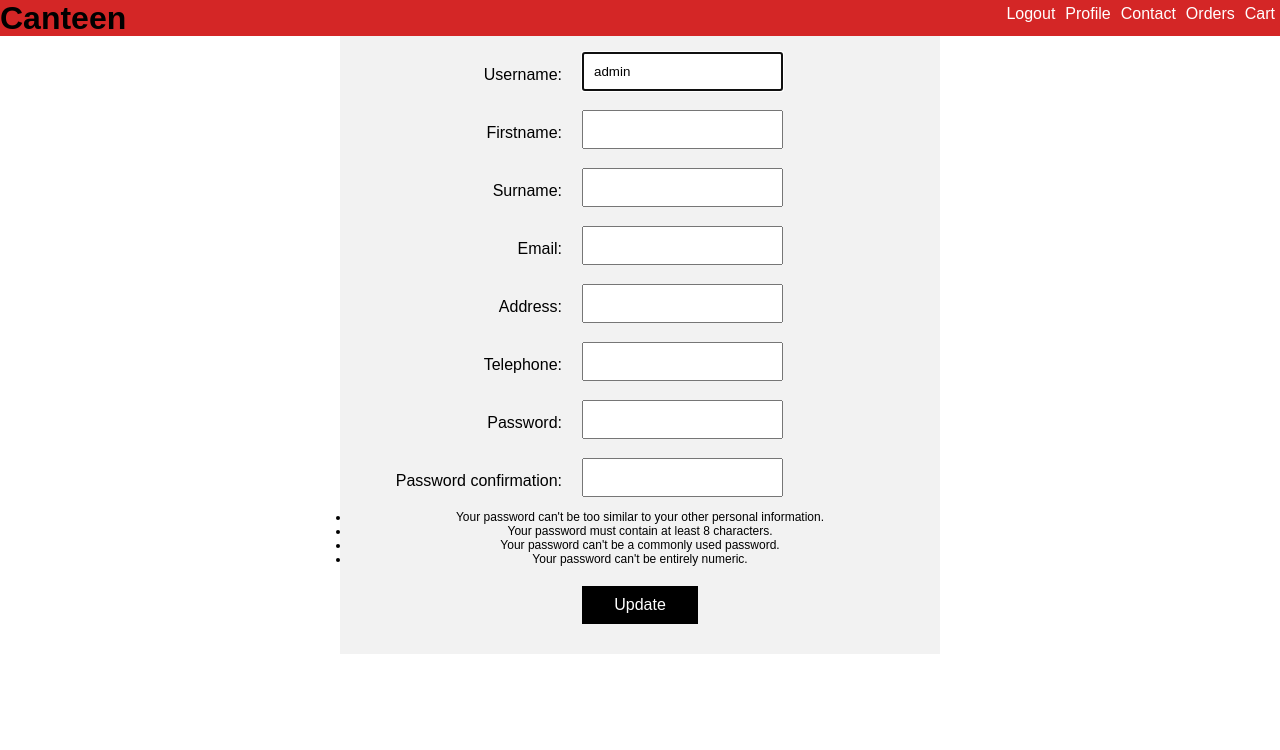
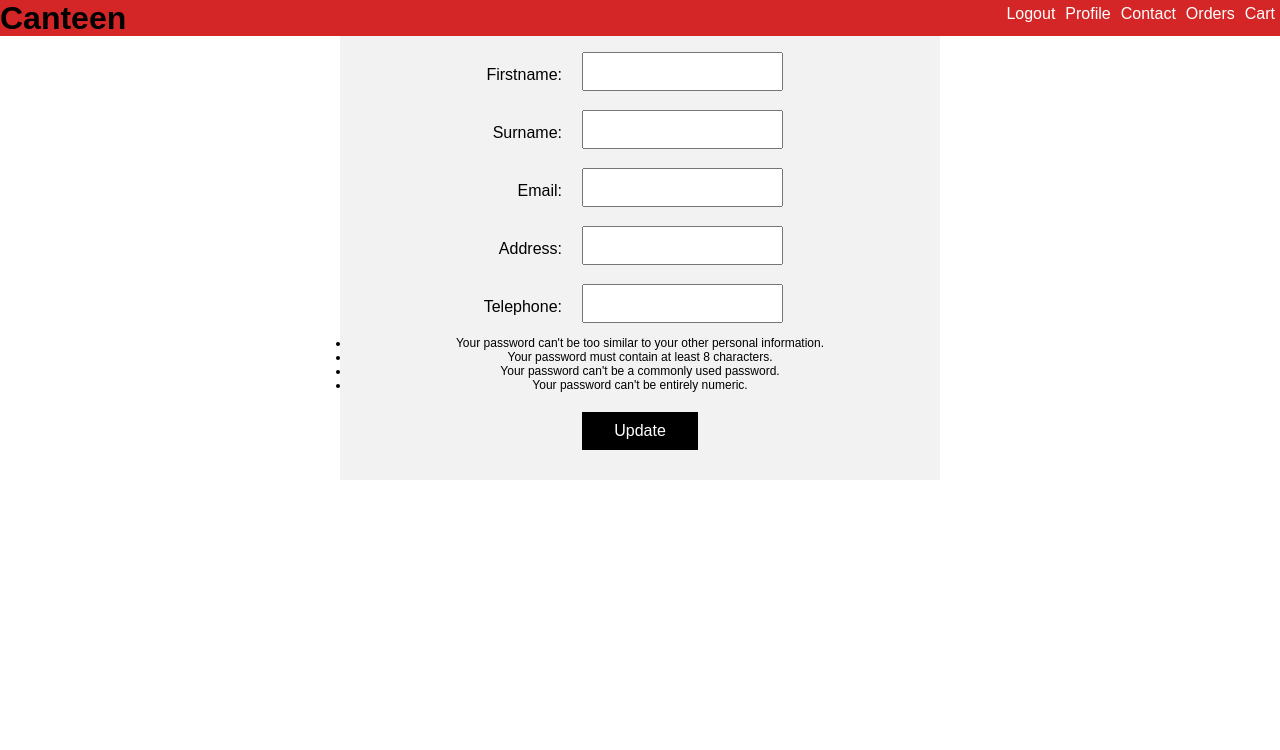
Before and after one commit to natal1H/IIS-project, a Django app: page /profile_edit in a window 1280 px wide. Shown: the top 750 px of the page. Run offline with Django 3.2, Linux system fonts and the light colour scheme; a user stored in the database is signed in; data comes from the database, SQL or seed files in the repository; both versions use the stored data as it was after the commit.

Commit message:
users can edit their profile

```diff
--- a/app/canteen/forms.py
+++ b/app/canteen/forms.py
@@ -115,3 +115,12 @@ class SignUpForm(UserCreationForm):
     class Meta:
         model = User
         fields = ['username', 'firstname', 'surname', 'email','address','telephone', 'password1', 'password2']
+
+class EditProfileForm(forms.Form):
+    #user = forms.CharField(max_length=30, required=False, help_text='First Name.')
+
+    firstname = forms.CharField(max_length=30, required=False, help_text='First Name.')
+    surname = forms.CharField(max_length=30, required=False, help_text='Surname.')
+    address = forms.CharField(max_length=30, required=False, help_text='Address.')
+    email = forms.EmailField(max_length=254, help_text='Email')
+    telephone = forms.CharField(max_length=30, required=False, help_text='Your phone number')
--- a/app/canteen/templates/profile_edit.html
+++ b/app/canteen/templates/profile_edit.html
@@ -9,36 +9,24 @@
         <form method="POST">
             {%csrf_token%}
             <div class="row" style="display: flex;">
-                <div class="column2-left"><label for="id_username">Username:</label></div>
-                <div class="column2-right"><input type="text" name="username" maxlength="150" autofocus required id="id_username" value="{{user.username}}"></div>
-            </div>
-            <div class="row" style="display: flex;">
                 <div class="column2-left"><label for="id_firstname">Firstname:</label></div>
                 <div class="column2-right"><input type="text" name="firstname" maxlength="30" id="id_firstname" value="{{person.firstname}}"></div>
             </div>
             <div class="row" style="display: flex;">
                 <div class="column2-left"><label for="id_surname">Surname:</label></div>
-                <div class="column2-right"><input type="text" name="surname" maxlength="30" id="id_surname"></div>
+                <div class="column2-right"><input type="text" name="surname" maxlength="30" id="id_surname" value="{{person.surname}}"></div>
             </div>
             <div class="row" style="display: flex;">
                 <div class="column2-left"><label for="id_email">Email:</label></div>
-                <div class="column2-right"><input type="email" name="email" maxlength="254" required id="id_email"></div>
+                <div class="column2-right"><input type="email" name="email" maxlength="254" required id="id_email" value="{{person.email}}"></div>
             </div>
             <div class="row" style="display: flex;">
                 <div class="column2-left"><label for="id_address">Address:</label></div>
-                <div class="column2-right"><input type="text" name="address" maxlength="30" id="id_address"></div>
+                <div class="column2-right"><input type="text" name="address" maxlength="30" id="id_address" value="{{person.address}}"></div>
             </div>
             <div class="row" style="display: flex;">
                 <div class="column2-left"><label for="id_telephone">Telephone:</label></div>
-                <div class="column2-right"><input type="text" name="telephone" maxlength="30" id="id_telephone"></div>
-            </div>
-            <div class="row" style="display: flex;">
-                <div class="column2-left"><label for="id_password1">Password:</label></div>
-                <div class="column2-right"><input type="password" name="password1" required id="id_password1"></div>
-            </div>
-            <div class="row" style="display: flex;">
-                <div class="column2-left"><label for="id_password2">Password confirmation:</label></div>
-                <div class="column2-right"><input type="password" name="password2" required id="id_password2"></div>
+                <div class="column2-right"><input type="text" name="telephone" maxlength="30" id="id_telephone" value="{{person.telephone}}"></div>
             </div>
             <span class="helptext" style="font-size:12px"><ul><li>Your password can&#39;t be too similar to your other personal information.</li><li>Your password must contain at least 8 characters.</li><li>Your password can&#39;t be a commonly used password.</li><li>Your password can&#39;t be entirely numeric.</li></ul></span>
             <button class="button-black">Update</button>
--- a/app/canteen/views.py
+++ b/app/canteen/views.py
@@ -858,7 +858,7 @@ def controlPermissions(request, bool_var, person_instance):
 		PermissionDenied()
 		return render(request, 'error_access.html', {})
 
-
+@login_required
 def profile_edit(request):
 
 	person_instance		=Person.objects.filter(user=request.user).first()
@@ -867,20 +867,25 @@ def profile_edit(request):
 		user_instance= request.user
 
 
-		form = SignUpForm(request.POST or None)
+		form = EditProfileForm(request.POST or None)
 
 		if form.is_valid():
-			form.save()
-			username = form.cleaned_data.get('username')
-
-
-			raw_password = form.cleaned_data.get('password1')
-
+			#form.save()
+			#username = form.cleaned_data.get('username')
 			firstname 	= form.cleaned_data.get('firstname')
 			surname 	= form.cleaned_data.get('surname')
 			address 	= form.cleaned_data.get('address')
 			email		= form.cleaned_data.get('email')
 			telephone	= form.cleaned_data.get('telephone')
+
+			Person.objects.filter(id_person=person_instance.id_person).update(	firstname=firstname,
+																				surname=surname,
+																				address=address,
+																				telephone=telephone,
+																				email=email)
+
+			person_instance		=Person.objects.filter(user=request.user).first()
+
 			"""
 			user = authenticate(username=username, password=raw_password)
 
@@ -893,13 +898,18 @@ def profile_edit(request):
 
 			return redirect('login_url')
 			"""
+
+
+
 	else:
-		form=SignUpForm()
+		form=EditProfileForm()
 
 	context={
 		'form': form,
 		'user_profile':request.user,
-		'person':person_instance
+		'person':person_instance,
+
+
 
 	}
 
```
Also changed, not shown: app/canteen.sqlite3.
